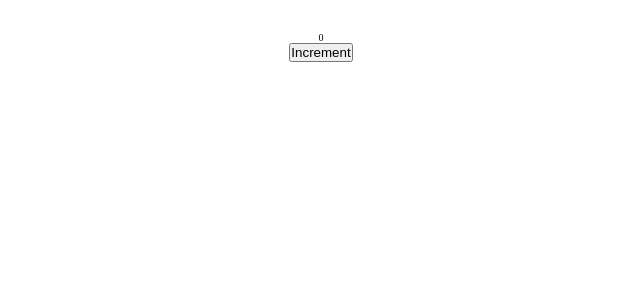
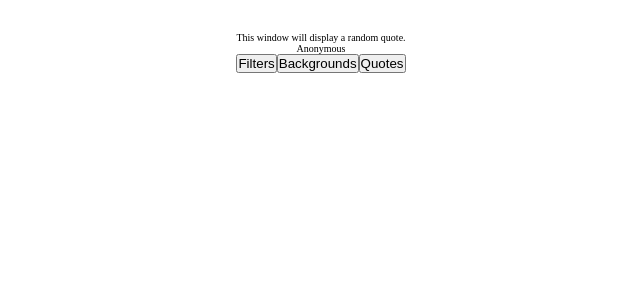
Before and after one commit to Honsie-Pie/Quote-Machine, a React (Vite) app: page / in a window 1280 px wide. Shown: the top 300 px of the page, without its empty margins (319-959 px from the left). Built offline with nearby package versions, Linux system fonts and the light colour scheme.

Commit message:
Create component files.

```diff
--- a/src/App.jsx
+++ b/src/App.jsx
@@ -1,14 +1,33 @@
 import { useState } from 'react'
 import './App.css'
+import Backgrounds from './components/Backgrounds';
+import Filters from './components/Filters';
+import Quotebox from './components/Quotebox';
+
+const PHASES = {
+  LOADING: "loading",
+  QUOTE: "quote",
+  BACKGROUNDS: "backgrounds",
+  FILTERS: "filters"
+};
 
 function App() {
-  const [count, setCount] = useState(0)
+  const [phase, setPhase] = useState(PHASES.QUOTE);
 
   return (
-    <>
-    <p>{count}</p>
-      <button onClick={() => setCount((prevCount) => prevCount +1)}>Increment</button>
-    </>
+    <div>
+      {phase === PHASES.QUOTE ?
+      <Quotebox />
+      : phase === PHASES.LOADING
+      ? <p>loading</p>
+      : phase === PHASES.BACKGROUNDS
+      ? <Backgrounds />
+      : phase === PHASES.FILTERS
+      ? <Filters /> : <p>Error</p>}
+      <button onClick={() => setPhase(PHASES.FILTER)}>Filters</button>
+      <button onClick={() => setPhase(PHASES.BACKGROUND)}>Backgrounds</button>
+      <button onClick={() => setPhase(PHASES.QUOTE)}>Quotes</button>
+    </div>
   )
 }
 
--- /dev/null
+++ b/src/components/Backgrounds.jsx
@@ -0,0 +1,9 @@
+import React from 'react'
+
+export default function Backgrounds() {
+  return (
+    <div>
+        <p>This screen will allow the user to change background image.</p>
+    </div>
+  )
+}
--- /dev/null
+++ b/src/components/Filters.jsx
@@ -0,0 +1,9 @@
+import React from 'react'
+
+export default function Filters() {
+  return (
+    <div>
+        <p>This window will allow user to apply filters.</p>
+    </div>
+  )
+}
--- /dev/null
+++ b/src/components/Quotebox.jsx
@@ -0,0 +1,10 @@
+import React from 'react'
+
+export default function Quotebox() {
+  return (
+    <div>
+        <p className="quote-content">This window will display a random quote.</p>
+        <p className="quote-author">Anonymous</p>
+    </div>
+  )
+}
```
